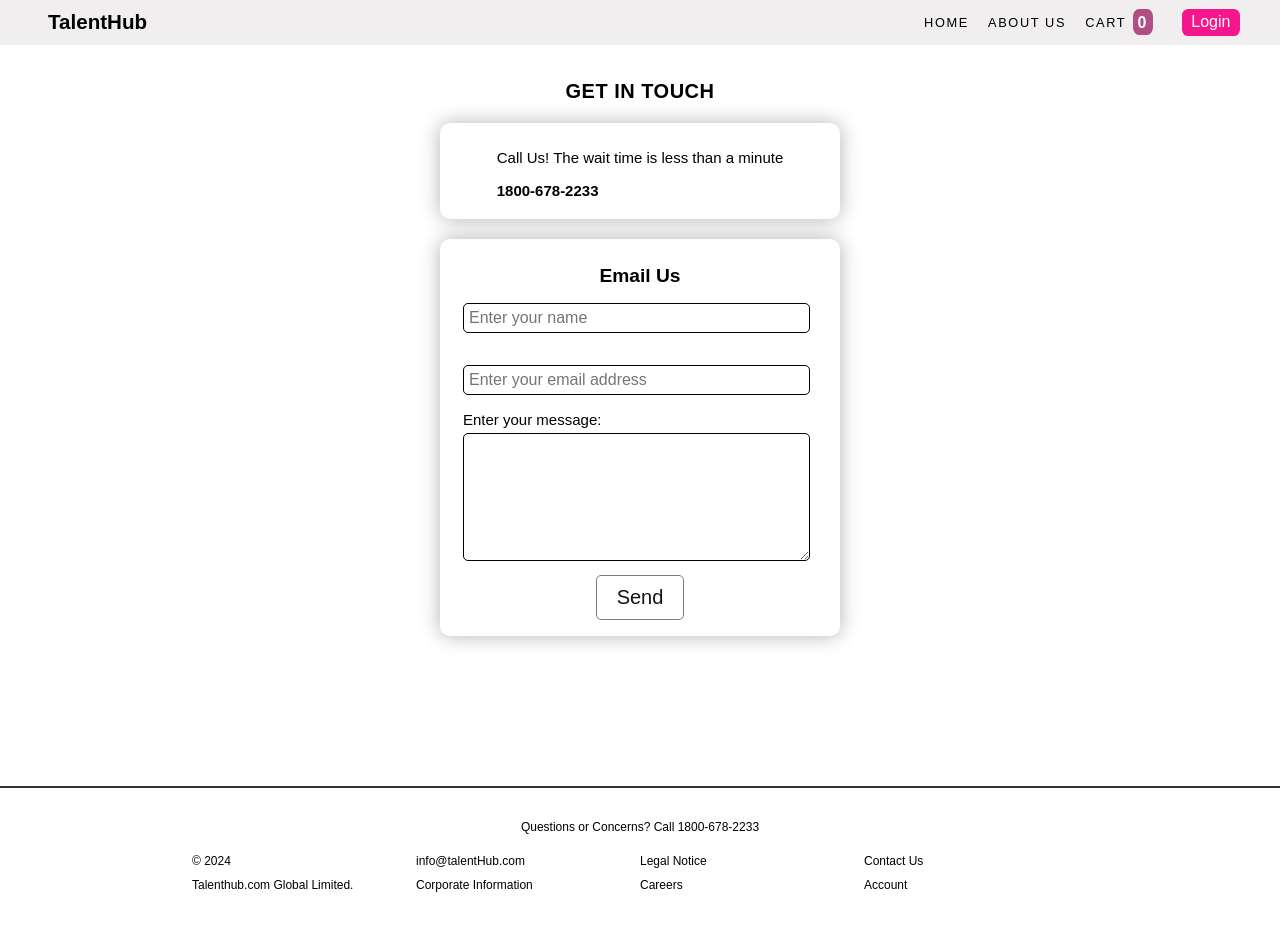
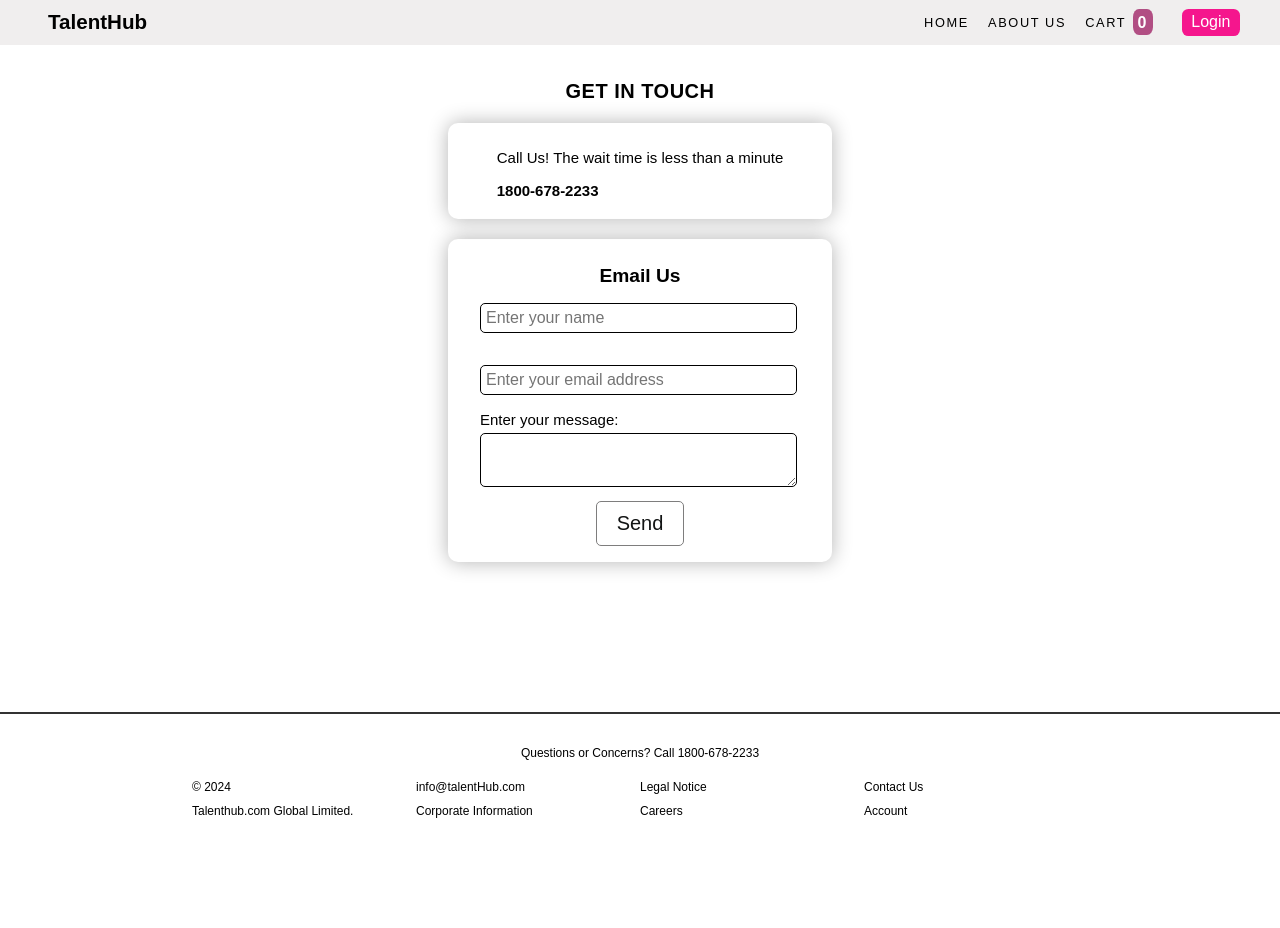
Before and after one commit to kobilabok/com-it-final-project, a Next.js app: page /contact-us in a window 1280 px wide. Shown: the top 928 px of the page. After the commit the page ends 880 px from the top, so only its background shows below. Built offline with nearby package versions, Linux system fonts and the light colour scheme; no server answers.

Commit message:
Validations were added to the contact us form

```diff
--- a/src/app/contact-us/page.js
+++ b/src/app/contact-us/page.js
@@ -1,13 +1,69 @@
-"use client"
+"use client";
 import styles from "./page.module.css";
-import { useRouter } from "next/navigation";
+import { useState } from "react";
 
 export default function ShoppingCart() {
+  const [name, setName] = useState("");
+  const [email, setEmail] = useState("");
+  const [message, setMessage] = useState("");
+  const [errors, setErrors] = useState("");
 
-  const router = useRouter();
-  const navigateToCheckout = () => {
-    router.push('/payment');
+  const validateEmail = (email) => {
+    const regex = /^[^\s@]+@[^\s@]+\.[^\s@]+$/;
+    return regex.test(email);
+  };
+
+  const handleChange = (e) => {
+    const { name, value } = e.target;
+
+    switch (name) {
+      case "name":
+        setName(value);
+        break;
+      case "email":
+        setEmail(value);
+        break;
+      case "message":
+        setMessage(value);
+        break;
+      default:
+        break;
     }
+
+    setErrors((prevErrors) => ({ ...prevErrors, [name]: "" }));
+  };
+
+  const handleSubmit = (e) => {
+    e.preventDefault();
+    const newErrors = {};
+
+    if (name.trim() === "" || name.length < 3) {
+      newErrors.name = "*name is required and should be at least 3 characters long";
+    }
+    if (email.trim() === "") {
+      newErrors.email = "*email is required";
+    } else if (!validateEmail(email)) {
+      newErrors.email = "*invalid email format";
+    }
+    if (message.trim() === "") {
+      newErrors.message = "*message is required";
+    }
+    if (message.length < 3){
+      newErrors.message = "*message is too short";
+    }
+
+    if (Object.keys(newErrors).length > 0) {
+      setErrors(newErrors);
+    } else {
+
+      // Here you can handle form submission (e.g., sending data to a server)
+
+      setName("");
+      setEmail("");
+      setMessage("");
+      alert("Form submitted successfully!");
+    }
+  };
 
   return (
     <div className={styles.content}>
@@ -18,25 +74,71 @@ export default function ShoppingCart() {
         <div className={styles.phone_tile}>
           <div>
             <p>Call Us! The wait time is less than a minute</p>
-              <p><b>1800-678-2233</b></p>
+            <p>
+              <b>1800-678-2233</b>
+            </p>
           </div>
         </div>
         <div className={styles.email_tile}>
           <div>
             <h3>Email Us</h3>
             <div>
-                <form className={styles.contact_us} action="/url" method="GET">
+              <form
+                className={styles.contact_us}
+                action="/url"
+                method="GET"
+                onSubmit={handleSubmit}
+              >
+                <div>
                   <label htmlFor="name"></label>
-                  <input type="text" id={styles.name} name="name" placeholder="Enter your name" required />
-                  <label htmlFor="emailAddress"></label>
-                  <input type="text" id={styles.emailAddress} name="emailAddress" placeholder="Enter your email address" required />
-                  <label htmlFor="message"><p>Enter your message:</p></label>
-                  <textarea type="texbox" id={styles.message} name="message" placeholder="" required />
+                  <input
+                    type="text"
+                    id="name"
+                    name="name"
+                    value={name}
+                    placeholder="Enter your name"
+                    onChange={handleChange}
+                    // required
+                  />
+                  {errors.name && <span className={styles.error}>{errors.name}</span>}
+                </div>
+                <div>
+                  <label htmlFor="email"></label>
+                  <input
+                    type="email"
+                    id="email"
+                    name="email"
+                    placeholder="Enter your email address"
+                    value={email}
+                    onChange={handleChange}
+                    // required
+                  />
+                  {errors.email && <span className={styles.error}>{errors.email}</span>}
+                </div>
+                <div>
+                  <label htmlFor="message" className={styles.lbl}>
+                    <p>Enter your message:</p>
+                  </label>
+                  <textarea
+                    id="message"
+                    maxLength="255"
+                    name="message"
+                    value={message}
+                    onChange={handleChange}
+                    // required
+                  />
+                  {errors.message && <span className={styles.error}>{errors.message}</span>}
+                  <button className={styles.btn_send_email} type="submit">
+                    Send
+                  </button>
+                </div>
               </form>
             </div>
-              <div>
-                <button className={styles.btn_send_email} type="submit">Send</button>
-              </div>
+            {/* <div>
+              <button
+                className={styles.btn_send_email}
+                type="submit" >Send</button>
+            </div> */}
           </div>
         </div>
       </main>
--- a/src/app/contact-us/page.module.css
+++ b/src/app/contact-us/page.module.css
@@ -11,12 +11,16 @@
     border-radius: 10px;
     box-shadow: 0 0 20px rgba(0, 0, 0, 0.3);
     padding: 10px 7px 4px 7px;
-    width: 400px;
+    width: 24rem;
     height: auto;
     margin-left: auto;
     margin-right: auto;
-    /* background-color: #775a967c; */
     margin-top: 20px;
+}
+
+.contact_us{
+    display: block;
+    width: 22rem;
 }
 
 .contact_us input {
@@ -35,6 +39,12 @@
     border: .5px solid black;
     border-radius: 5px;
     padding: 0.5rem;
+    resize: vertical;
+    font-size: 1rem;
+}
+
+.lbl{
+    margin-top: 1rem;
 }
 
 .phone_tile p{
@@ -83,3 +93,9 @@
     background:rgb(240, 238, 238);
     color: #121414;
 }
+
+.error{
+    color: red;
+    font-size: 0.8rem;
+    margin-left: 1rem;
+}
```
Lines whose indentation alone changed are shown as unchanged.
